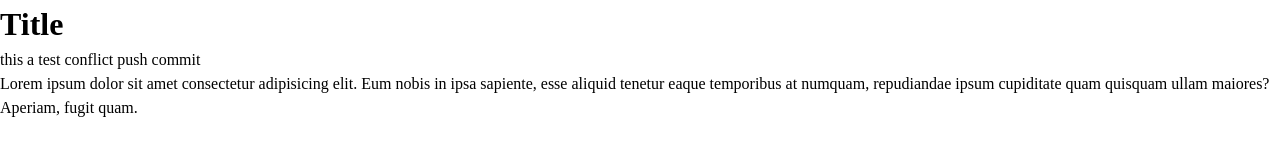
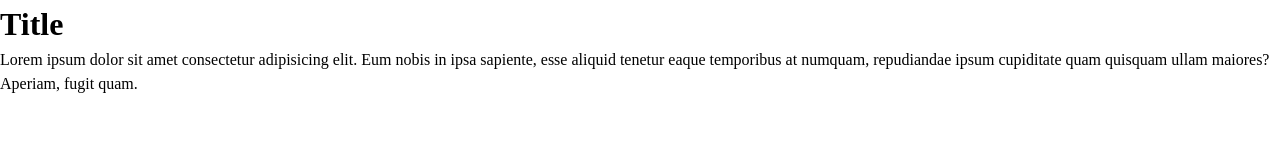
Before and after one commit to prempatel14020/literate-goggles, a website: page index.html in a window 1280 px wide. Drawn offline with Linux system fonts and the light colour scheme.

Commit message:
Revert "Update index.html"
This reverts commit e5ab4cc51b6c284310c556254073230bc1ffd16f.

```diff
--- a/index.html
+++ b/index.html
@@ -1,6 +1,5 @@
 <!DOCTYPE html>
 <html lang="en">
-
   <head>
     <meta charset="UTF-8" />
     <meta name="viewport" content="width=device-width, initial-scale=1.0" />
@@ -9,15 +8,12 @@
     <link rel="stylesheet" href="css/style.css">
     <script src="js/main.js"></script>
   </head>
-
   <body>
     <h1>Title</h1>
-  <p>this a test conflict push commit</p>
     <p>
       Lorem ipsum dolor sit amet consectetur adipisicing elit. Eum nobis in ipsa
       sapiente, esse aliquid tenetur eaque temporibus at numquam, repudiandae
       ipsum cupiditate quam quisquam ullam maiores? Aperiam, fugit quam.
     </p>
   </body>
-
 </html>
```
Lines whose indentation alone changed are shown as unchanged.
